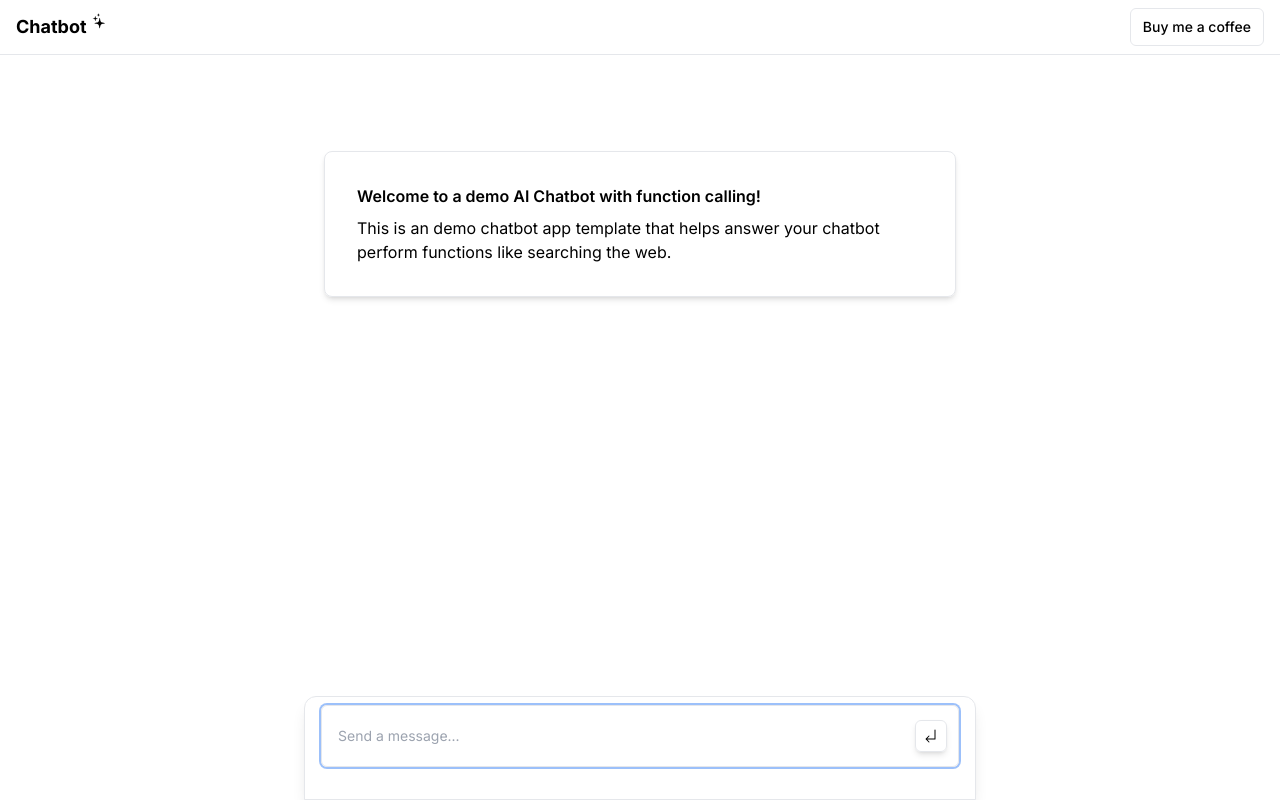
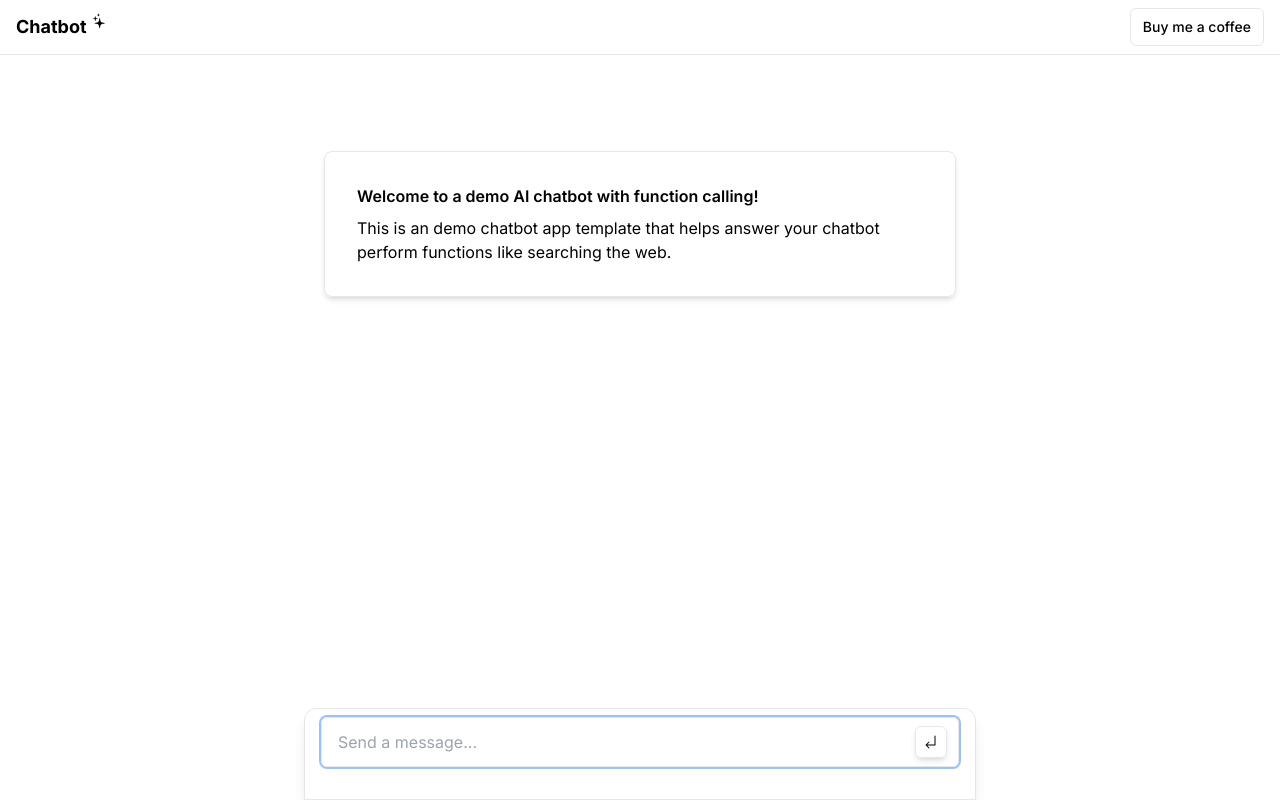
Before and after one commit to aranbruce/ai-chatbot, a Next.js app: page / in a window 1280 px wide. Built offline with nearby package versions, Linux system fonts and the light colour scheme.

Commit message:
style tweaks

```diff
--- a/app/components/chat.tsx
+++ b/app/components/chat.tsx
@@ -18,7 +18,7 @@ export default function Chat() {
       <>
        {messages.length === 0 ? (
         <div className="bg-background flex flex-col gap-2 rounded-lg border p-8 shadow-md">
-          <h1 className="text-md font-semibold">Welcome to a demo AI Chatbot with function calling!</h1>
+          <h1 className="text-md font-semibold">Welcome to a demo AI chatbot with function calling!</h1>
           <p className="text-muted-foreground leading-normal">
             This is an demo chatbot app template that helps answer your chatbot perform functions like searching the web.
           </p>
@@ -54,7 +54,7 @@ export default function Chat() {
                   onChange={handleInputChange}
                   onKeyDown={(event) => handleKeyDown(event)}
                   placeholder="Send a message..."
-                  className="min-h-[60px] w-full resize-none bg-transparent px-4 py-1 focus-within:outline-none text-sm"
+                  className="w-full resize-none bg-transparent px-4 py-3 focus-within:outline-none text-md"
                   autoFocus
                   spellCheck="false"
                   autoComplete="off"
```
